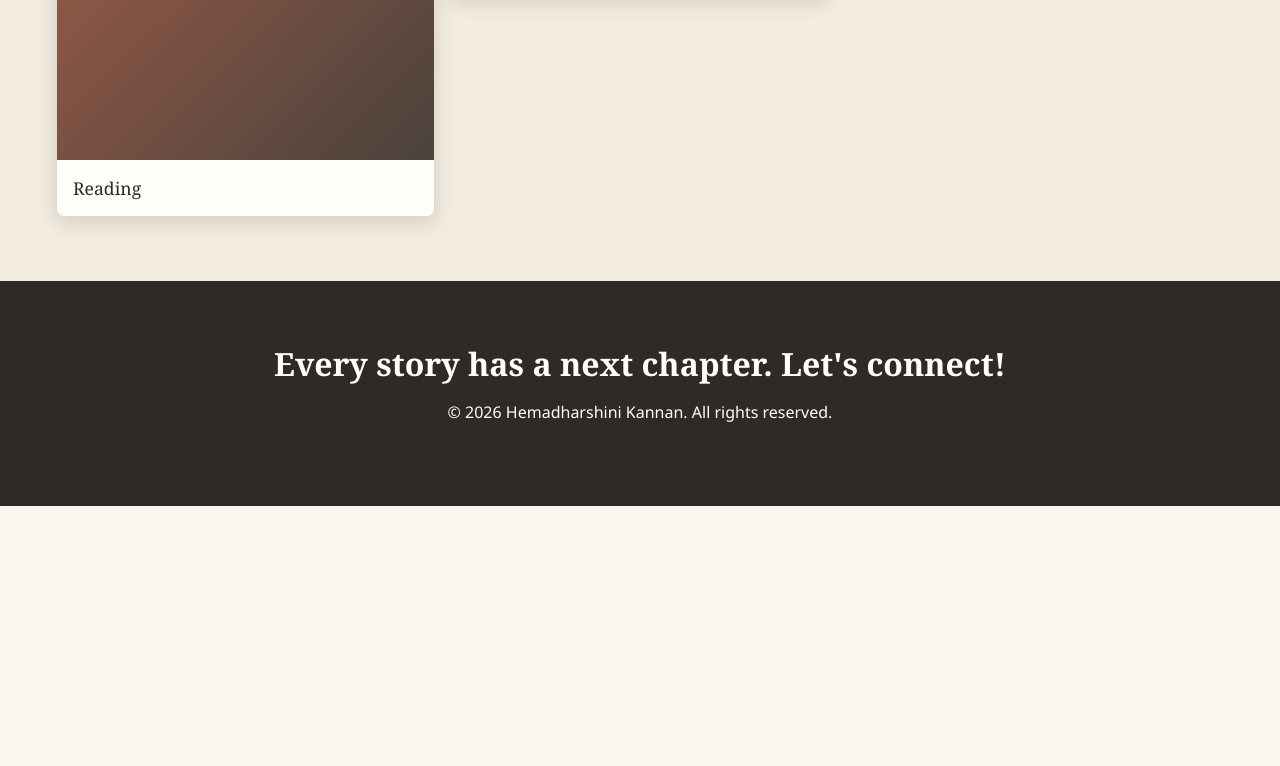
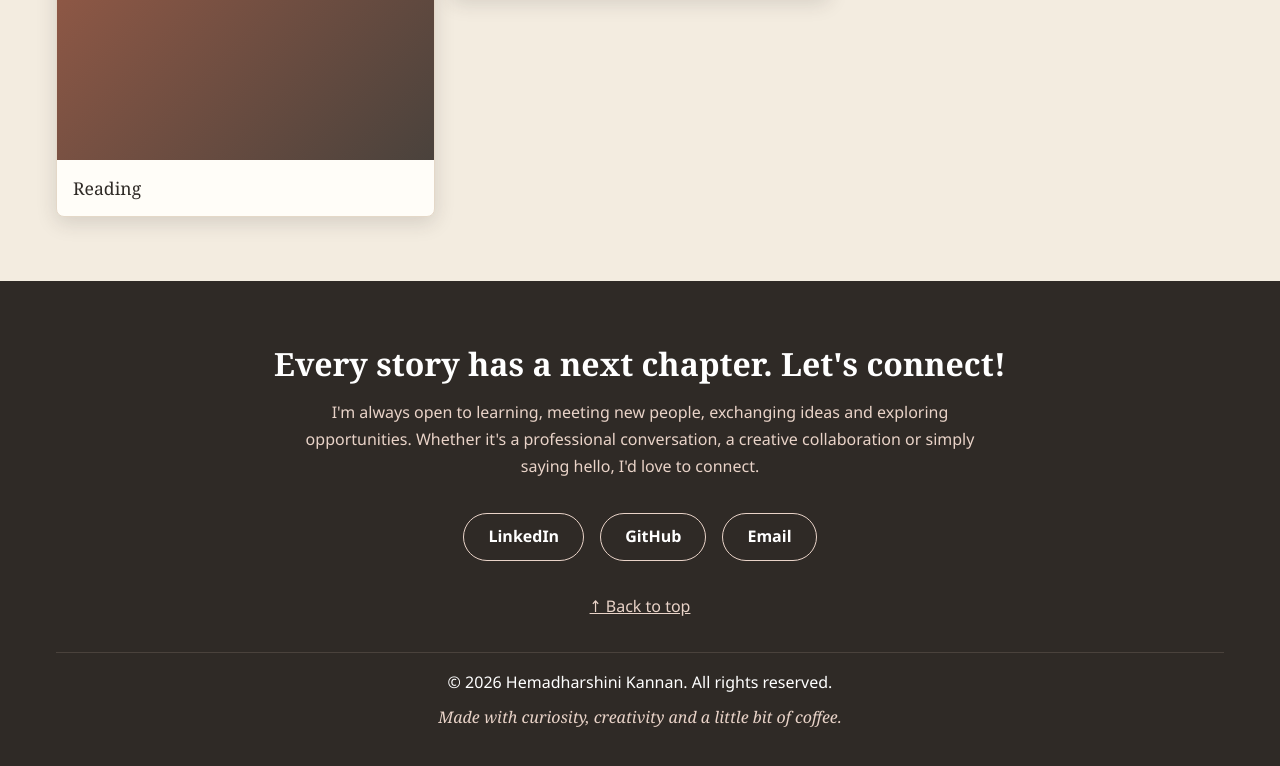
Before and after one commit to HemadharshiniKannan0112/profile-website, a plain HTML site: page index.html in a window 1280 px wide. Shown: the part 7570-8336 px from the top of the page. Before the commit the page ends 8076 px from the top, so only its background shows below. Drawn offline with Linux system fonts and the light colour scheme.

Commit message:
Add footer with contact links, back-to-top and auto year

```diff
--- a/css/style.css
+++ b/css/style.css
@@ -930,3 +930,65 @@ a {
     padding: var(--spacing-sm);
   }
 }
+/* Footer */
+.footer-text {
+  max-width: 700px;
+  margin: 0 auto var(--spacing-lg);
+  color: var(--color-accent-soft);
+}
+
+.footer-links {
+  display: flex;
+  flex-wrap: wrap;
+  justify-content: center;
+  gap: var(--spacing-md);
+  margin: 0 0 var(--spacing-lg);
+  padding: 0;
+  list-style: none;
+}
+
+.footer-link {
+  display: inline-block;
+  padding: 0.6rem 1.5rem;
+  border: 1px solid var(--color-accent-soft);
+  border-radius: 999px;
+  color: var(--color-text-inverse);
+  text-decoration: none;
+  font-weight: 600;
+  transition: background var(--transition-speed), border-color var(--transition-speed), transform var(--transition-speed);
+}
+
+.footer-link:hover,
+.footer-link:focus-visible {
+  background: var(--color-accent);
+  border-color: var(--color-accent);
+  transform: translateY(-2px);
+}
+
+.back-to-top {
+  display: inline-block;
+  margin-bottom: var(--spacing-lg);
+  color: var(--color-accent-soft);
+  text-decoration: underline;
+  transition: color var(--transition-speed);
+}
+
+.back-to-top:hover,
+.back-to-top:focus-visible {
+  color: var(--color-text-inverse);
+}
+
+.footer-bottom {
+  padding-top: var(--spacing-md);
+  border-top: 1px solid var(--color-primary-light);
+}
+
+.footer-bottom p {
+  margin: 0 0 var(--spacing-sm);
+}
+
+.footer-signature {
+  color: var(--color-accent-soft);
+  font-family: var(--font-heading);
+  font-style: italic;
+}
--- a/index.html
+++ b/index.html
@@ -435,10 +435,25 @@
     </section>
   </main>
 
-  <footer id="footer" class="site-footer">
+   <footer id="footer" class="site-footer">
     <div class="container">
       <h2>Every story has a next chapter. Let's connect!</h2>
-      <p>&copy; 2026 Hemadharshini Kannan. All rights reserved.</p>
+      <p class="footer-text">I'm always open to learning, meeting new people, exchanging ideas and exploring opportunities. Whether it's a professional conversation, a creative collaboration or simply saying hello, I'd love to connect.</p>
+
+      <ul class="footer-links">
+        <!-- Replace href="#footer" with your real LinkedIn profile URL -->
+        <li><a class="footer-link" href="#footer" aria-label="LinkedIn (link coming soon)">LinkedIn</a></li>
+        <li><a class="footer-link" href="https://github.com/HemadharshiniKannan0112" target="_blank" rel="noopener noreferrer" aria-label="GitHub profile (opens in a new tab)">GitHub</a></li>
+        <!-- Replace href="#footer" with mailto:your-email@example.com -->
+        <li><a class="footer-link" href="#footer" aria-label="Email (address coming soon)">Email</a></li>
+      </ul>
+
+      <a class="back-to-top" href="#hero" aria-label="Back to top">&uarr; Back to top</a>
+
+      <div class="footer-bottom">
+        <p>&copy; <span id="year">2026</span> Hemadharshini Kannan. All rights reserved.</p>
+        <p class="footer-signature">Made with curiosity, creativity and a little bit of coffee.</p>
+      </div>
     </div>
   </footer>
 
--- a/js/main.js
+++ b/js/main.js
@@ -132,4 +132,10 @@
       showItem(currentIndex + 1);
     }
   });
+
+  const yearElement = document.getElementById('year');
+
+  if (yearElement) {
+    yearElement.textContent = String(new Date().getFullYear());
+  }
 })();
```
